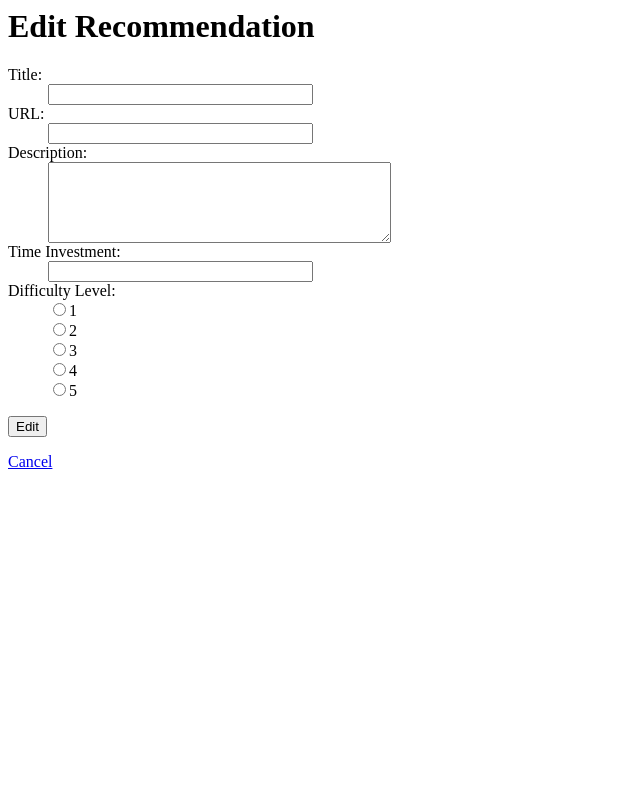
After one commit to catrymer/thoughtpods, a Flask app: template templates/editpodlistitem.html in a window 1280 px wide. The commit adds this page. Shown: the whole page, without its empty margins (0-640 px from the left). Run offline with Flask 2, Linux system fonts and the light colour scheme; the template is opened without the code that fills it, so the values that code supplies are empty.

Commit message:
Get the edit function working and add an edit item template. Closes #4

```diff
--- a/application.py
+++ b/application.py
@@ -15,6 +15,7 @@ session = DBSession()
 @app.route('/')
 def HelloWorld():
     return "Hello World"
+
 
 @app.route('/pods/<int:pod_id>/')
 def podList(pod_id):
@@ -34,6 +35,33 @@ def newPodListItem(pod_id):
     else:
         return render_template('newpodlistitem.html', pod_id=pod_id)
 
+@app.route('/pods/<int:pod_id>/<int:item_id>/edit/', methods=['GET', 'POST'])
+def editPodListItem(pod_id, item_id):
+    editedItem = session.query(PodItem).filter_by(id=item_id).one()
+    if request.method == 'POST':
+        if request.form['title']:
+            editedItem.title = request.form['title']
+        if request.form['url']:
+            editedItem.url = request.form['url']
+        if request.form['description']:
+            editedItem.description = request.form['description']
+        if request.form['time_investment']:
+            editedItem.time_investment = request.form['time_investment']
+        if request.form['difficulty_level']:
+            editedItem.difficulty_level = request.form['difficulty_level']
+        session.add(editedItem)
+        session.commit()
+        return redirect(url_for('podList', pod_id=pod_id))
+    else:
+        return render_template(
+            'editpodlistitem.html', pod_id=pod_id, item_id=item_id, item=editedItem)
+
+
+@app.route('/pods/<int:pod_id>/<int:item_id>/delete/')
+def deletePodListItem(pod_id, item_id):
+    return "page to delete an existing PodList item"
+
+
 if __name__ == '__main__':
     app.debug = True
     app.run(host='0.0.0.0', port=5000)
--- /dev/null
+++ b/templates/editpodlistitem.html
@@ -0,0 +1,45 @@
+<html>
+	<body>
+		<h1> Edit Recommendation </h1>
+			<form action="{{ url_for('editPodListItem', pod_id=pod_id, item_id=item.id)}}" method = 'post'>
+			<dl>
+				<dt>Title:</dt>
+				<dd><input type ='text' size='30' name='title' placeholder = '{{item.title }}'></dd>
+				<dt>URL:</dt>
+				<dd><input type ='text' size='30' name='url' placeholder = '{{item.url}}'></dd>
+				<dt>Description:</dt>
+				<dd><textarea name = 'description' rows='5' cols='40' placeholder = '{{item.description }}'></textarea></dd>
+				<dt>Time Investment:</dt>
+				<dd><input type ='text' size='30' name='time_investment' placeholder = '{{item.time_investment}}'></dd>
+				<dt>Difficulty Level:</dt>
+					{% if item.difficulty_level == 1 %}
+						<dd><input type ='radio' name='difficulty_level' value='1' checked >1</dd>
+					{%else%}
+						<dd><input type ='radio' name='difficulty_level' value='1'>1</dd>
+    					{% endif %}
+					{% if item.difficulty_level == 2 %}
+						<dd><input type ='radio' name='difficulty_level' value='2' checked >2</dd>
+					{%else%}
+						<dd><input type ='radio' name='difficulty_level' value='2'>2</dd>
+					{% endif %}
+                                        {% if item.difficulty_level == 3 %}
+                                                <dd><input type ='radio' name='difficulty_level' value='3' checked >3</dd>
+                                        {%else%}
+                                                <dd><input type ='radio' name='difficulty_level' value='3'>3</dd>
+                                        {% endif %}
+                                        {% if item.difficulty_level == 4 %}
+                                                <dd><input type ='radio' name='difficulty_level' value='4' checked >4</dd>
+                                        {%else%}
+                                                <dd><input type ='radio' name='difficulty_level' value='4'>4</dd>
+                                        {% endif %}
+                                        {% if item.difficulty_level == 5 %}
+                                                <dd><input type ='radio' name='difficulty_level' value='5' checked >5</dd>
+                                        {%else%}
+                                                <dd><input type ='radio' name='difficulty_level' value='5'>5</dd>
+                                        {% endif %}
+			</dl>
+				<input type='submit' value='Edit'>
+			</form>
+			<a href = '{{url_for('podList', pod_id = pod_id)}}'> Cancel </a>
+	</body>
+</html>
--- a/templates/podlist.html
+++ b/templates/podlist.html
@@ -6,6 +6,9 @@
 				<p>{{i.title}}</p>
 				<p>{{i.url}}</p>
 				<p>{{i.description}}</p>
+				<a href='{{url_for('editPodListItem', pod_id = thoughtpod.id, item_id = i.id) }}'>Edit</a>
+				</br>
+				<a href = '{{url_for('deletePodListItem', pod_id = thoughtpod.id, item_id = i.id ) }}'>Delete</a>
 			</div>
 		{% endfor %}
 	</body>
```
